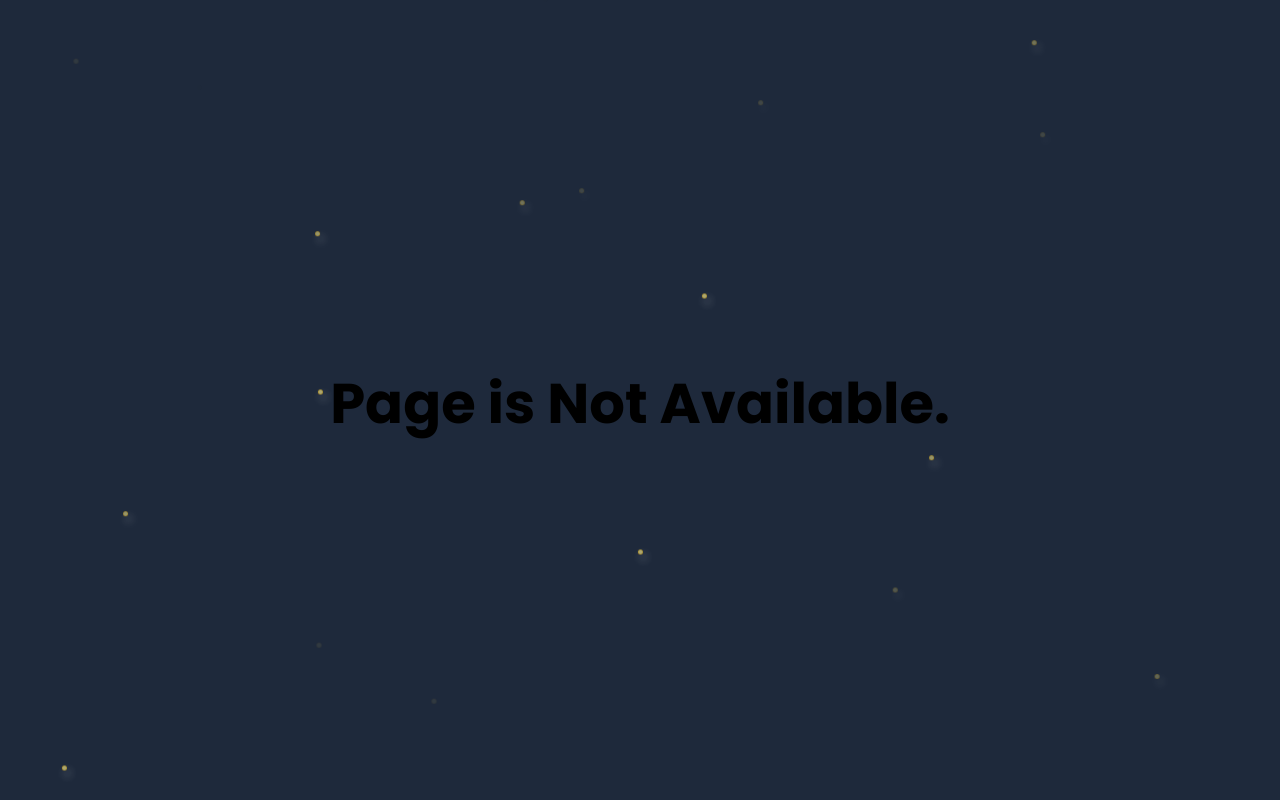
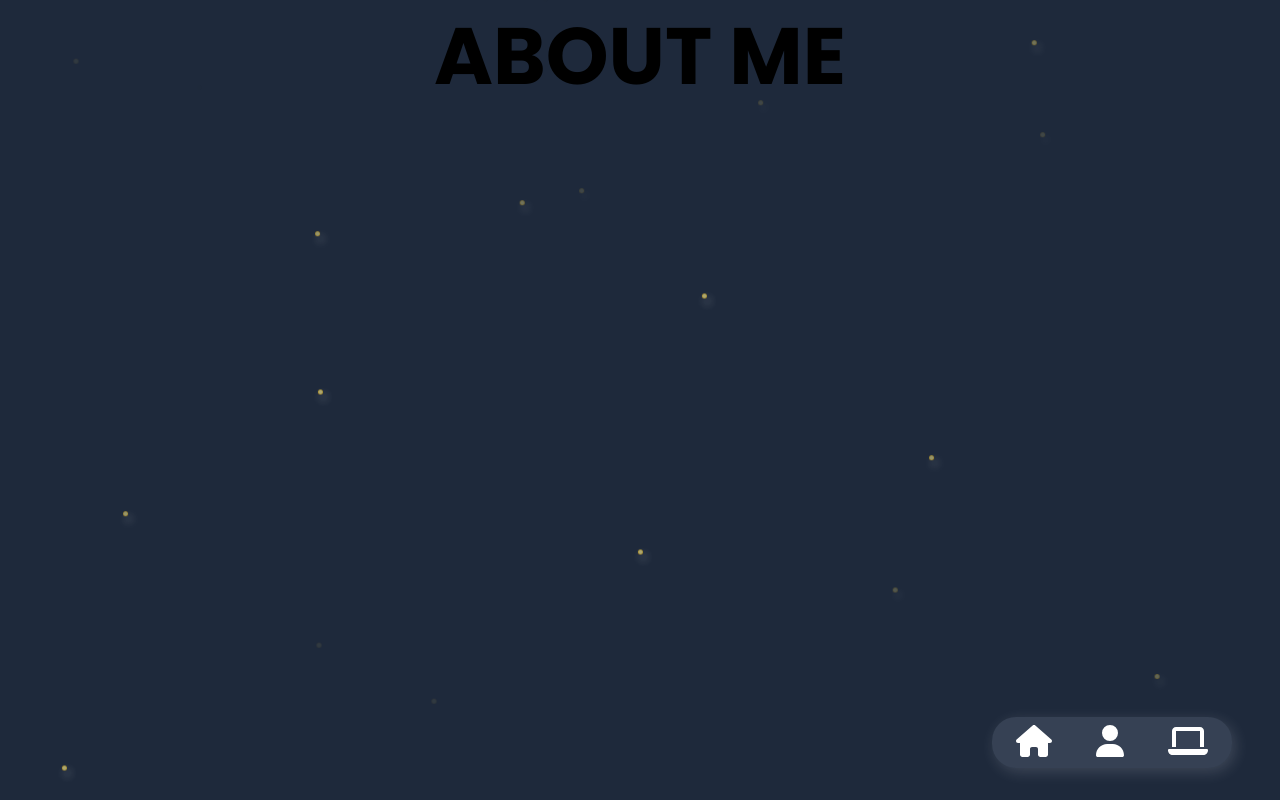
Before and after one commit to ZeevHaydar/Portfolio, a Next.js app: page /about in a window 1280 px wide. Built offline with nearby package versions, Linux system fonts and the light colour scheme.

Commit message:
edit dikit

```diff
--- a/app/about/page.tsx
+++ b/app/about/page.tsx
@@ -1,9 +1,43 @@
+'use client'
+
 import React from 'react'
 import NoPage from '../Components/NoPage'
+import Background from '../Components/Background'
+import { Poppins } from 'next/font/google';
+import NavigationMenu from '../Components/NavigationMenu';
+const poppinsBold = Poppins({ subsets: ['latin'], weight: "700" });
 
 const page = () => {
+  const contentStyle: React.CSSProperties = {
+    position: "absolute",
+    zIndex: 1,
+    paddingLeft: '8px',
+    paddingRight: '8px',
+    paddingTop: '8px',
+    left: 0,
+    top: 0,
+    display: 'flex',
+    justifyContent: 'center',
+    width: '100%',
+    height: '100%',
+  };
+
+  const navigationStyle: React.CSSProperties =  {
+    position: "absolute",
+    zIndex: 2,
+    bottom: 0,
+    right: '48px'
+  }
   return (
-    <NoPage/>
+    <div className='screen h-full w-full relative overflow-hidden'>
+      <Background />
+      <div className='content' style={contentStyle}>
+        <h1 className={poppinsBold.className} style={{fontSize: '5em'}}>ABOUT ME</h1>
+      </div>
+      <div className='navigation-about-container' style={navigationStyle}>
+        <NavigationMenu/>
+      </div>
+    </div>
   )
 }
 
--- a/app/page.tsx
+++ b/app/page.tsx
@@ -19,10 +19,6 @@ export default function Home() {
   const [isIconHovered, setIsIconHovered] = React.useState(false);
   const [hoveredIcon, setHoveredIcon] = React.useState<String>("");
 
-  const navigationStyle: React.CSSProperties = {
-    boxShadow: "3px 4px 15px rgba(248, 250, 252, 0.15)",
-  };
-
   const contentStyle: React.CSSProperties = {
     position: "absolute",
     zIndex: 1,
@@ -38,7 +34,7 @@ export default function Home() {
   };
 
   return (
-    <div className='screen h-full w-full'>
+    <div className='screen h-full w-full relative overflow-hidden'>
       <Background />
       <div className='content' style={contentStyle}>
         <div className='flex justify-end flex-col h-full pl-12'>
```
